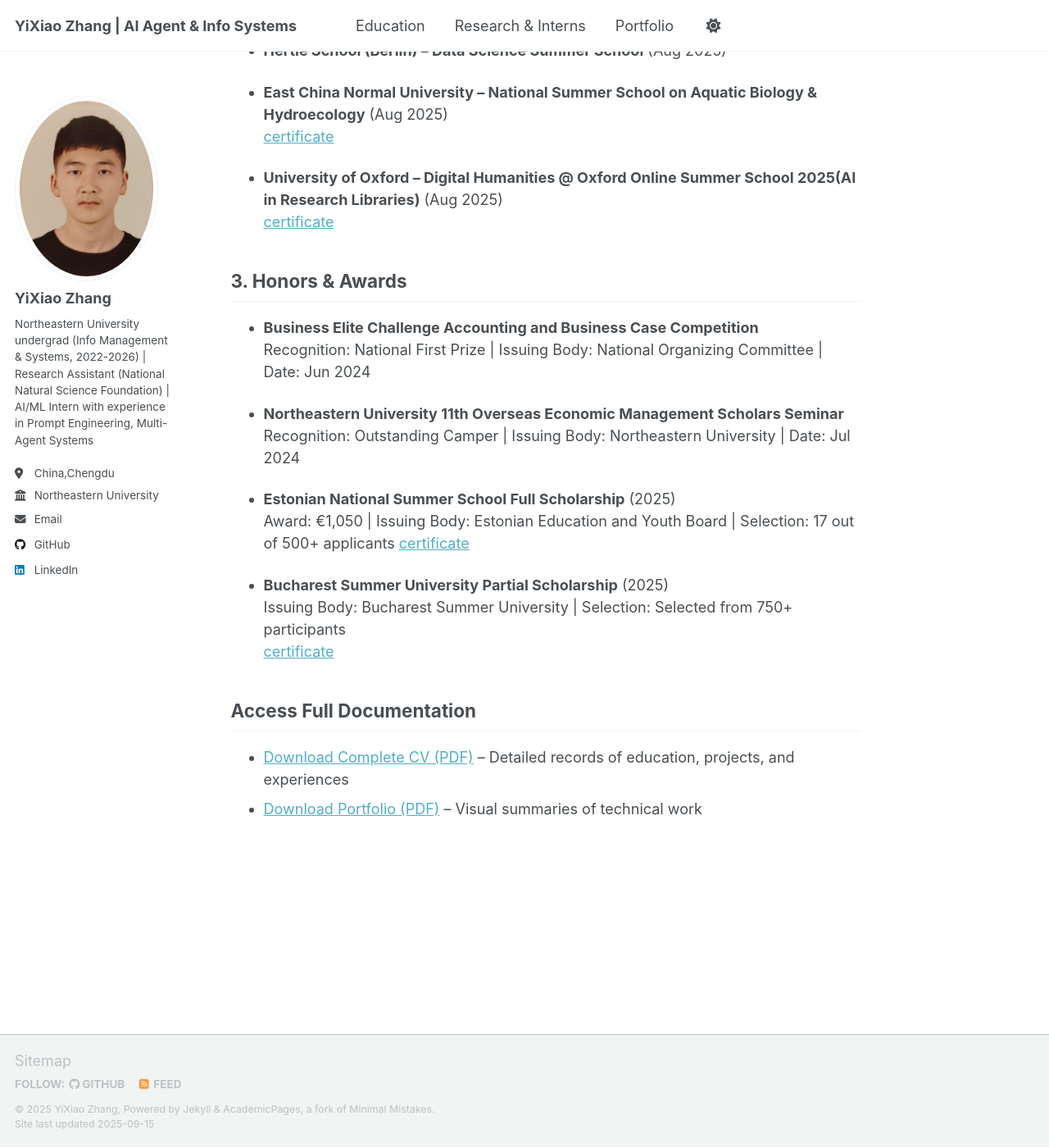
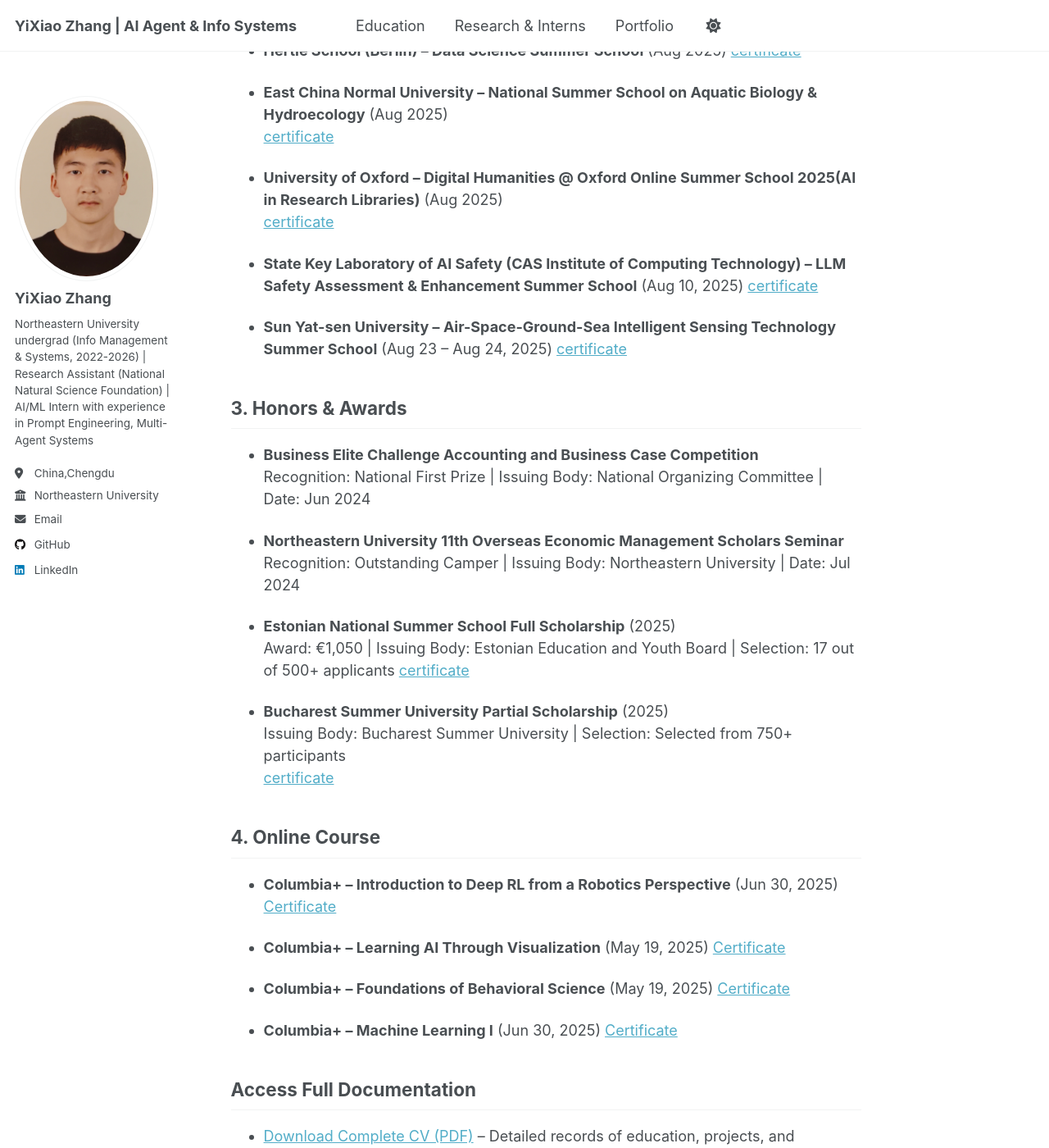
Before and after one commit to kiko022/kiko022.github.io, a Jekyll site: the page built from _pages/education.md, in a window 1280 px wide and 1400 px high, scrolled down 1077 px. Shown: the whole window at 82% size. Built offline with Jekyll 4.4.1, drawn with Linux system fonts in a browser that asks for light colours; a script that is not in the unit is left out.

Commit message:
Update education.md

```diff
--- a/_pages/education.md
+++ b/_pages/education.md
@@ -38,12 +38,19 @@ layout: single
    [certificate](/files/certificate/18202429280_ZYX.pdf)
 
 - **Hertie School (Berlin) – Data Science Summer School** (Aug 2025)
+   [certificate](/files/certificate/DS3_Certificate.png)
 
 - **East China Normal University – National Summer School on Aquatic Biology & Hydroecology** (Aug 2025)
-   [certificate](/files/certificate/18202429280_ZYX.pdf)
+   [certificate](/files/certificate/张一枭-结业证书.pdf)
 
 - **University of Oxford – Digital Humanities @ Oxford  Online Summer School 2025(AI in Research Libraries)** (Aug 2025)
    [certificate](/files/certificate/YiXiao Zhang_DHOxSS 2025 Attendance Certificate_03.09.25.pdf)
+
+- **State Key Laboratory of AI Safety (CAS Institute of Computing Technology) – LLM Safety Assessment & Enhancement Summer School** (Aug 10, 2025)
+  [certificate](/files/certificate/thumbnail_结业证书--算法安全--张一枭.png)
+
+- **Sun Yat-sen University – Air-Space-Ground-Sea Intelligent Sensing Technology Summer School** (Aug 23 – Aug 24, 2025)
+  [certificate](/files/certificates/张一枭.jpg)
 
 
 ## 3. Honors & Awards
@@ -62,7 +69,18 @@ layout: single
   [certificate](/files/certificate/BSU 2025 ACCEPTANCE-PP.pdf)
 
 
+## 4. Online Course
+- **Columbia+ – Introduction to Deep RL from a Robotics Perspective** (Jun 30, 2025)
+  [Certificate](/files/certificate/j4iv5g5y_1751263184922.pdf)
 
+- **Columbia+ – Learning AI Through Visualization** (May 19, 2025)
+  [Certificate](/files/certificate/kux39nif_1747643142796.pdf)
+
+- **Columbia+ – Foundations of Behavioral Science** (May 19, 2025)
+  [Certificate](/files/certificate/rbnseb0c_1747646644965.pdf)
+
+- **Columbia+ – Machine Learning I** (Jun 30, 2025)
+  [Certificate](/files/certificate/ytt0smfv_1751266824076.pdf)
 
 ## Access Full Documentation
 - [Download Complete CV (PDF)](/files/CV.pdf) – Detailed records of education, projects, and experiences
```
